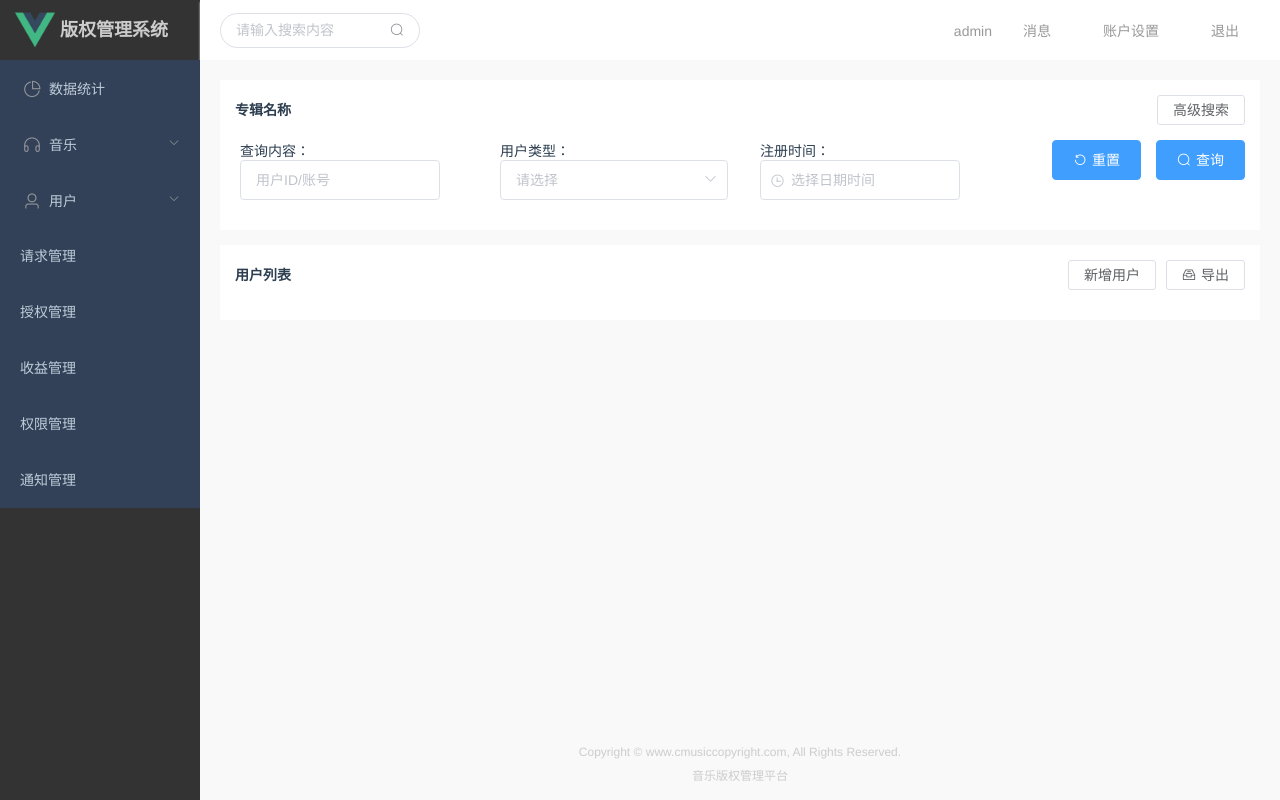
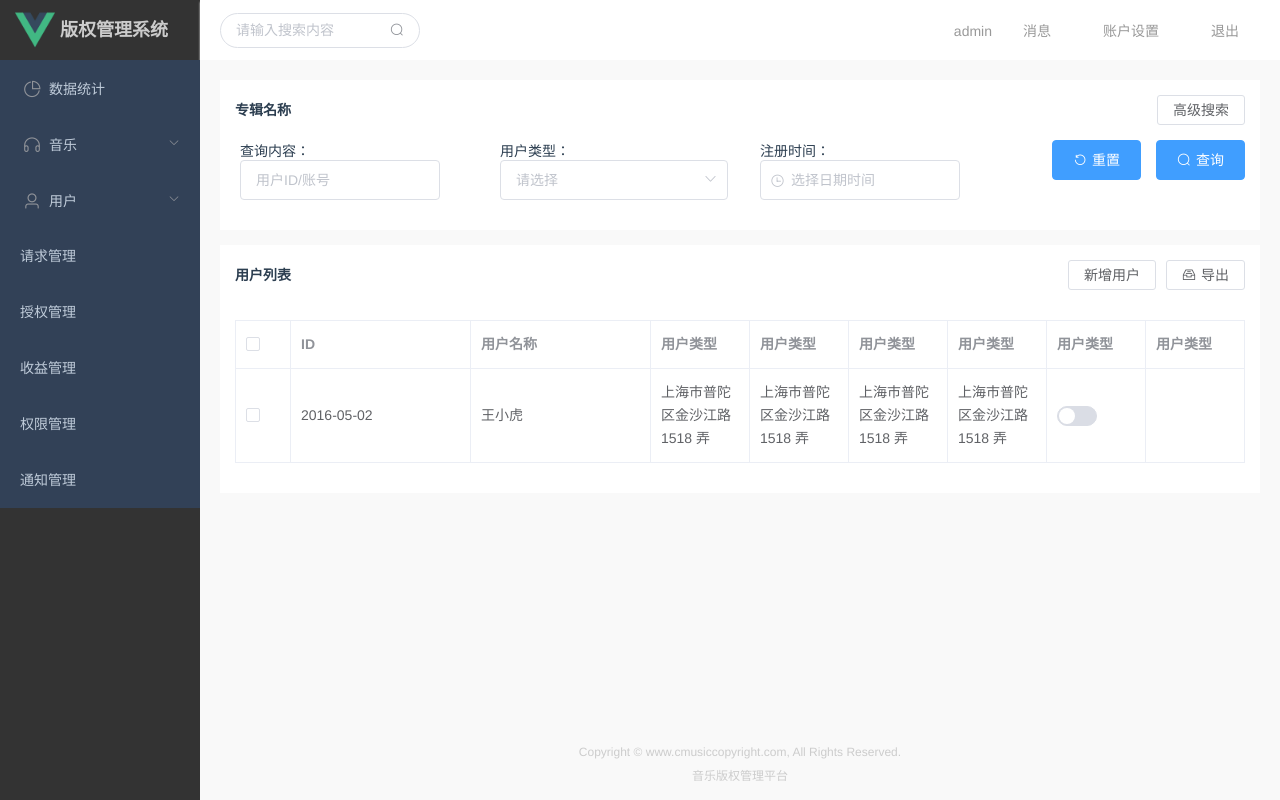
Before and after one commit to iamxingcong/mleji, a Vue app: page /#/UserManage in a window 1280 px wide. Built offline with nearby package versions, Linux system fonts and the light colour scheme.

Commit message:
update page

```diff
--- a/src/assets/css/base.css
+++ b/src/assets/css/base.css
@@ -169,3 +169,6 @@ body .el-table th.gutter{
 .flex4{
   display: flex;
 }
+.pd15{
+  padding: 15px;
+}
--- a/src/components/page/music/MusicFilter.vue
+++ b/src/components/page/music/MusicFilter.vue
@@ -72,6 +72,7 @@
       </el-row>
       <div class="pd15">
         <el-table
+          border
           :data="tableData"
           style="width: 100%">
           <el-table-column
@@ -217,9 +218,6 @@ export default {
   margin-left: 15px;
   margin-top: -3.5px;
 }
-.el-table--fit {
-  padding: 15px;
-}
 .el-table::before {
 
     height: 0px !important;
--- a/src/components/page/user/UserManage.vue
+++ b/src/components/page/user/UserManage.vue
@@ -52,6 +52,59 @@
             <el-button size="mini" icon="el-icon-receiving">导出</el-button>
           </span>
       </el-row>
+      <div class="pd15">
+        <el-table
+          border
+          :data="tableData"
+          style="width: 100%">
+          <el-table-column
+          type="selection"
+          width="55">
+          </el-table-column>
+          <el-table-column
+            prop="date"
+            label="ID"
+            width="180">
+          </el-table-column>
+          <el-table-column
+            prop="name"
+            label="用户名称"
+            width="180">
+          </el-table-column>
+          <el-table-column
+            prop="address"
+            label="用户类型">
+          </el-table-column>
+          <el-table-column
+            prop="addressa"
+            label="用户类型">
+          </el-table-column>
+          <el-table-column
+            prop="addressb"
+            label="用户类型">
+          </el-table-column>
+          <el-table-column
+            prop="addressc"
+            label="用户类型">
+          </el-table-column>
+          <el-table-column
+            prop="addressd"
+            label="用户类型">
+            <template slot-scope="scope">
+              <el-switch
+                  active-color="#5B7BFA"
+                  inactive-color="#dadde5"
+                  v-model="scope.row.addressd"
+              >
+              </el-switch>
+            </template>
+          </el-table-column>
+          <el-table-column
+            prop="addressd"
+            label="用户类型">
+          </el-table-column>
+        </el-table>
+      </div>
      </div>
   </div>
 </template>
@@ -78,7 +131,17 @@ export default {
         label: '北京烤鸭'
       }],
       value: '',
-      value1: ''
+      value1: '',
+      tableData: [{
+        date: '2016-05-02',
+        name: '王小虎',
+        address: '上海市普陀区金沙江路 1518 弄',
+        addressa: '上海市普陀区金沙江路 1518 弄',
+        addressb: '上海市普陀区金沙江路 1518 弄',
+        addressc: '上海市普陀区金沙江路 1518 弄',
+        addressd: false,
+        addresse: '上海市普陀区金沙江路 1518 弄'
+      }]
     }
   }
 }
```
Lines whose indentation alone changed are shown as unchanged.
